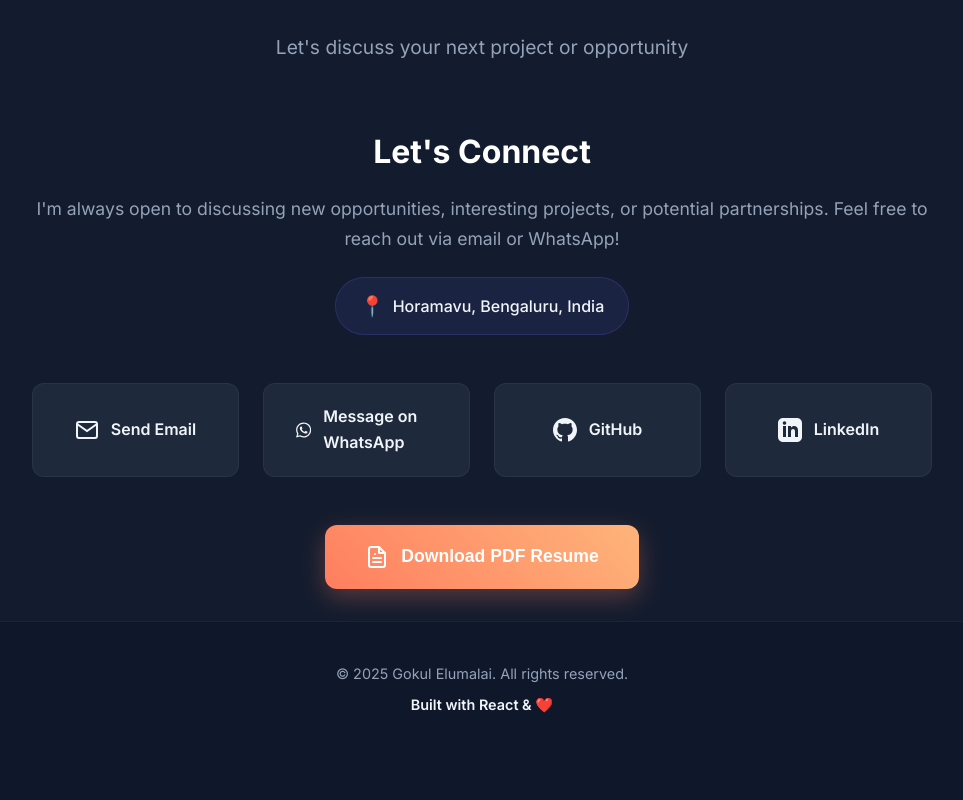
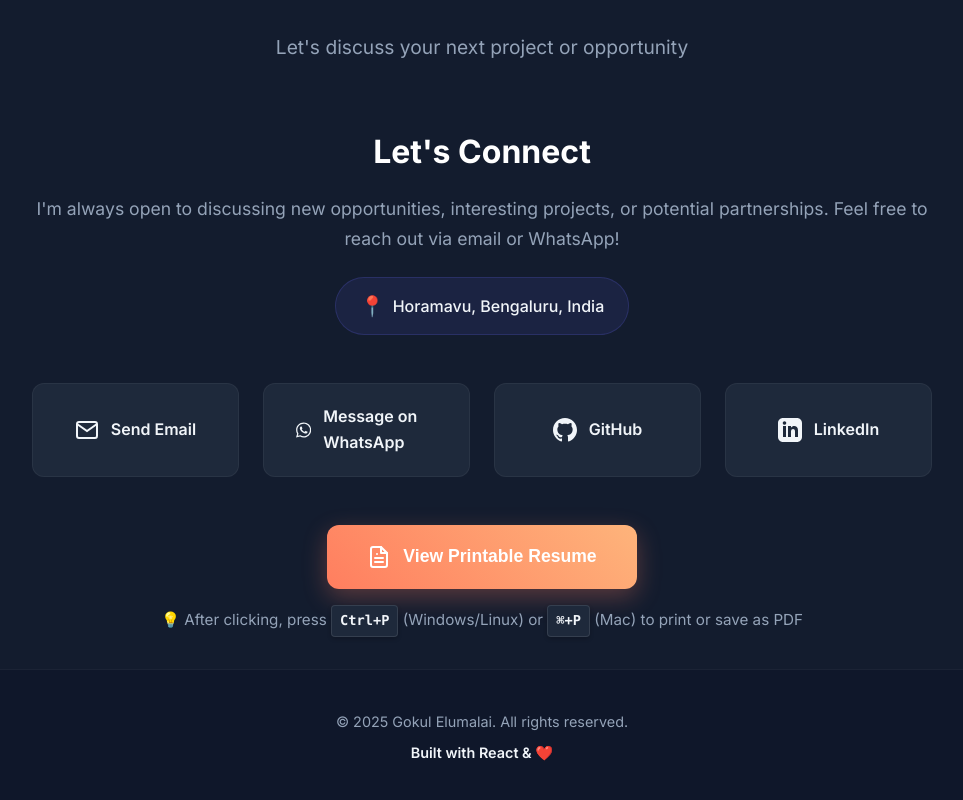
Before and after one commit to gokulegit/gokulegit.github.io, a React (Create React App) app: page / in a window 1280 px wide. Shown: the part 9100-9900 px from the top of the page, without its empty margins (158-1121 px from the left). Before the commit the page ends 9856 px from the top, so only its background shows below. Built offline with nearby package versions, Linux system fonts and the light colour scheme.

Commit message:
Enhance Contact component with a new resume download section and help text. Update styles for improved layout and readability, including adjustments to button margins and new CSS classes for help text and download section.

```diff
--- a/src/components/Contact.css
+++ b/src/components/Contact.css
@@ -80,12 +80,18 @@
   box-shadow: 0 10px 30px rgba(99, 102, 241, 0.3);
 }
 
+.resume-download-section {
+  text-align: center;
+  margin-top: 3rem;
+  margin-bottom: 2rem;
+}
+
 .btn-pdf {
   display: flex;
   align-items: center;
   justify-content: center;
   gap: 0.75rem;
-  margin: 3rem auto 2rem;
+  margin: 0 auto 1rem;
   padding: 1.25rem 2.5rem;
   font-size: 1.1rem;
   font-weight: 700;
@@ -108,6 +114,28 @@
 .btn-pdf svg {
   flex-shrink: 0;
 }
+
+.resume-help-text {
+  color: var(--gray-light);
+  font-size: 0.95rem;
+  margin: 0;
+  padding: 0 1rem;
+  line-height: 1.6;
+}
+
+.resume-help-text kbd {
+  display: inline-block;
+  padding: 0.25rem 0.5rem;
+  background: var(--dark-light);
+  border: 1px solid rgba(255, 255, 255, 0.1);
+  border-radius: 4px;
+  font-family: 'Monaco', 'Courier New', monospace;
+  font-size: 0.9em;
+  color: var(--light);
+  font-weight: 600;
+  box-shadow: 0 2px 4px rgba(0, 0, 0, 0.2);
+}
+
 
 .footer {
   margin-top: auto;
--- a/src/components/Contact.js
+++ b/src/components/Contact.js
@@ -80,6 +80,7 @@ const Contact = () => {
             </a>
           </div>
 
+          <div className="resume-download-section">
             <button className="btn btn-pdf" onClick={handleDownloadPdf}>
               <svg width="24" height="24" viewBox="0 0 24 24" fill="none" stroke="currentColor" strokeWidth="2" strokeLinecap="round" strokeLinejoin="round">
                 <path d="M14 2H6a2 2 0 0 0-2 2v16a2 2 0 0 0 2 2h12a2 2 0 0 0 2-2V8z"></path>
@@ -88,8 +89,12 @@ const Contact = () => {
                 <line x1="16" y1="17" x2="8" y2="17"></line>
                 <line x1="10" y1="9" x2="10" y2="9"></line>
               </svg>
-            Download PDF Resume
+              View Printable Resume
             </button>
+            <p className="resume-help-text">
+              💡 After clicking, press <kbd>Ctrl+P</kbd> (Windows/Linux) or <kbd>⌘+P</kbd> (Mac) to print or save as PDF
+            </p>
+          </div>
         </div>
       </div>
 
```
Lines whose indentation alone changed are shown as unchanged.
